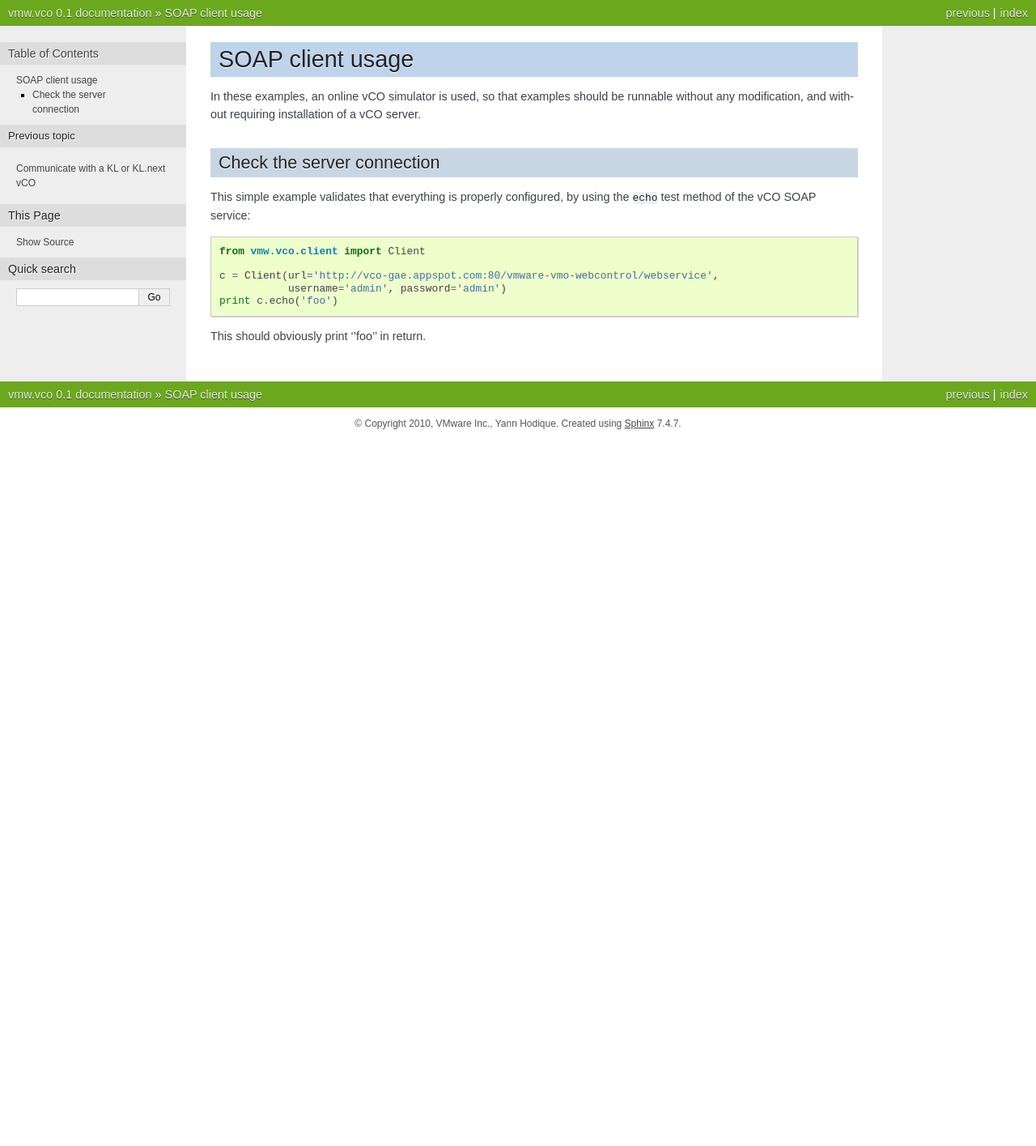
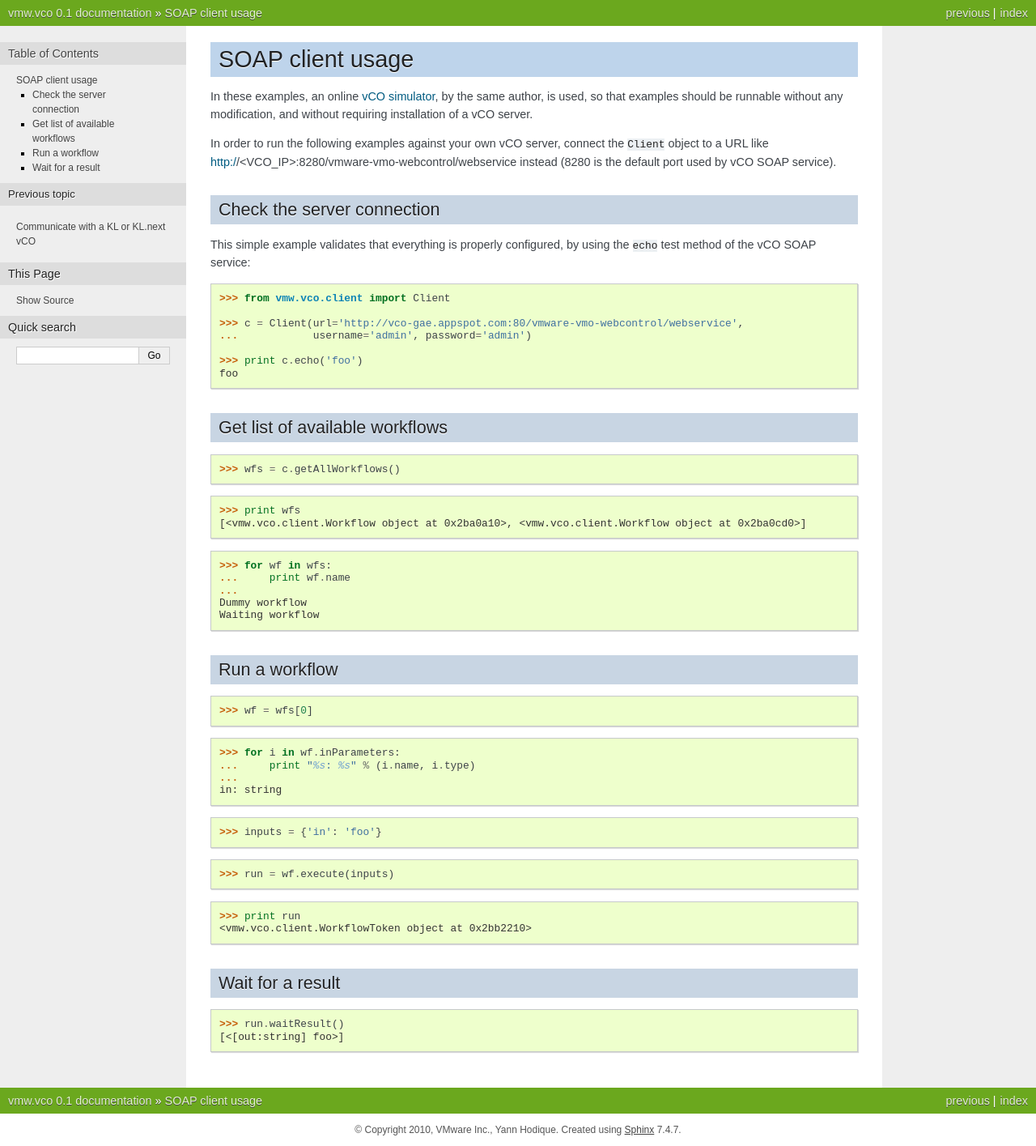
Before and after one commit to sigma/vmw.vco, a Sphinx documentation site: the page built from doc/source/examples.rst, in a window 1280 px wide. Shown: the whole page at 81% size. Built offline with Sphinx 7.4.7, drawn with Linux system fonts in a browser that asks for light colours; before the commit the page ends 900 px from its top, so only the background shows below that.

Commit message:
more examples

```diff
--- a/doc/source/examples.rst
+++ b/doc/source/examples.rst
@@ -4,9 +4,14 @@
  SOAP client usage
 ===================
 
-In these examples, an online vCO simulator is used, so that examples should be
-runnable without any modification, and without requiring installation of
-a vCO server.
+In these examples, an online `vCO simulator <http://vco-gae.appspot.com>`_, by
+the same author, is used, so that examples should be runnable without any
+modification, and without requiring installation of a vCO server.
+
+In order to run the following examples against your own vCO server, connect the
+``Client`` object to a URL like
+http://<VCO_IP>:8280/vmware-vmo-webcontrol/webservice instead (8280 is the
+default port used by vCO SOAP service).
 
 Check the server connection
 ===========================
@@ -14,10 +19,47 @@ Check the server connection
 This simple example validates that everything is properly configured, by using
 the ``echo``  test method of the vCO SOAP service::
 
-  from vmw.vco.client import Client
+  >>> from vmw.vco.client import Client
 
-  c = Client(url='http://vco-gae.appspot.com:80/vmware-vmo-webcontrol/webservice',
-             username='admin', password='admin')
-  print c.echo('foo')
+  >>> c = Client(url='http://vco-gae.appspot.com:80/vmware-vmo-webcontrol/webservice',
+  ...            username='admin', password='admin')
 
-This should obviously print ''foo'' in return.
+  >>> print c.echo('foo')
+  foo
+
+Get list of available workflows
+===============================
+
+  >>> wfs = c.getAllWorkflows()
+
+  >>> print wfs
+  [<vmw.vco.client.Workflow object at 0x2ba0a10>, <vmw.vco.client.Workflow object at 0x2ba0cd0>]
+
+  >>> for wf in wfs:
+  ...     print wf.name
+  ...
+  Dummy workflow
+  Waiting workflow
+
+Run a workflow
+==============
+
+  >>> wf = wfs[0]
+
+  >>> for i in wf.inParameters:
+  ...     print "%s: %s" % (i.name, i.type)
+  ...
+  in: string
+
+  >>> inputs = {'in': 'foo'}
+
+  >>> run = wf.execute(inputs)
+
+  >>> print run
+  <vmw.vco.client.WorkflowToken object at 0x2bb2210>
+
+Wait for a result
+=================
+
+  >>> run.waitResult()
+  [<[out:string] foo>]
```
